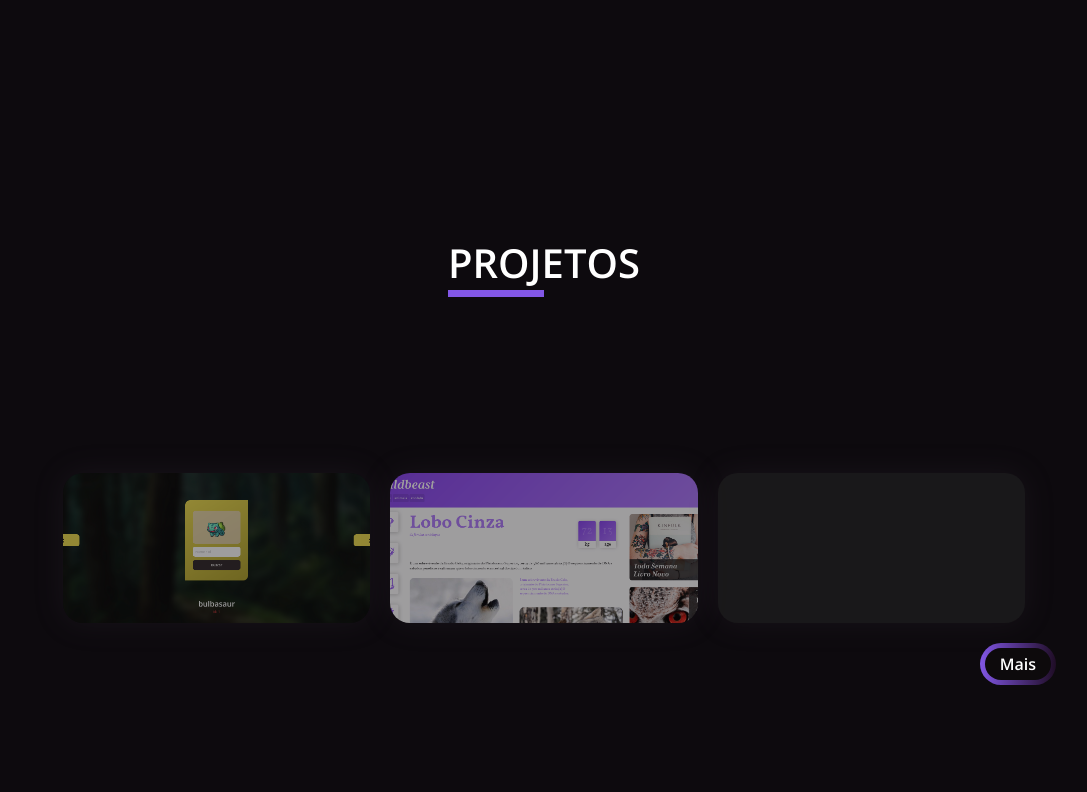
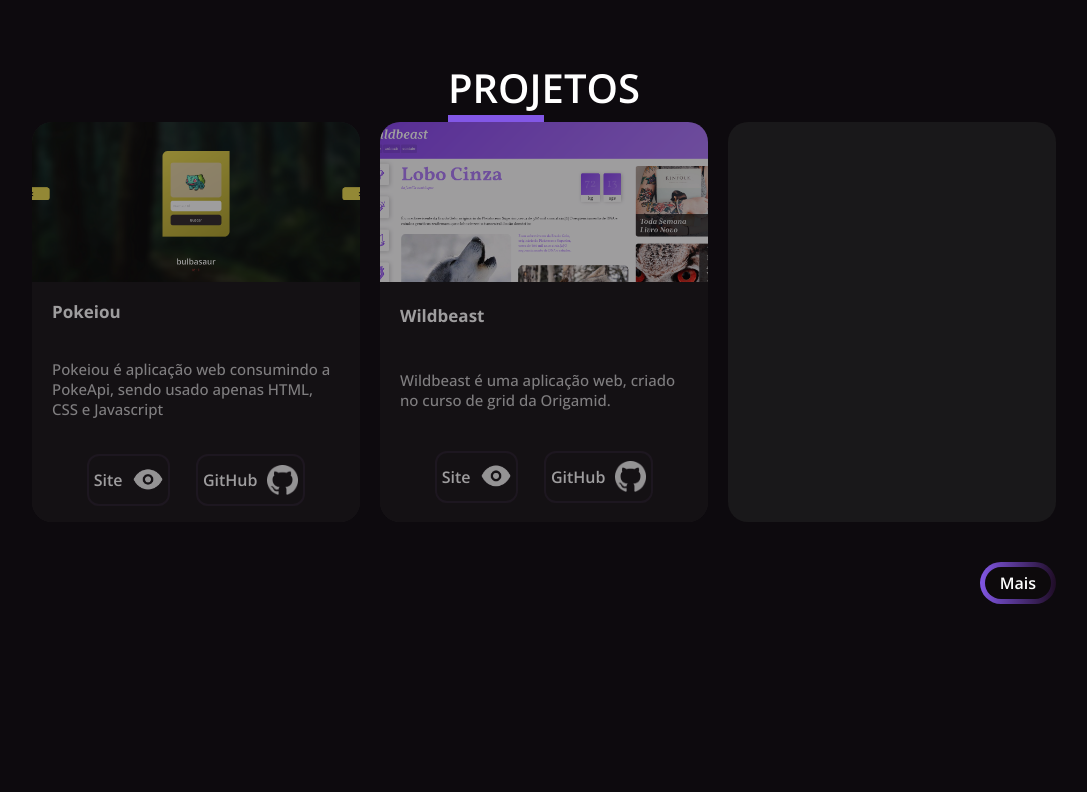
Before and after one commit to hernique33comiitei/portfolio, a plain HTML site: page index.html in a window 1280 px wide. Shown: the part 1540-2332 px from the top of the page, without its empty margins (96-1183 px from the left). Drawn offline with nearby package versions, Linux system fonts and the light colour scheme.

Commit message:
att div projects

```diff
--- a/css/index.css
+++ b/css/index.css
@@ -6,6 +6,7 @@
     padding: 0;
     margin: 0;
     box-sizing: border-box;
+    text-decoration: none;
 }
 
 :root {
@@ -151,7 +152,6 @@ body {
     background-color: var(--btnColor);
     border-radius: 50px;
     padding: 5px 15px;
-
 }
 
 /* CONFIGS PARA O TEXTO SOBRE MIM */
@@ -240,14 +240,12 @@ body {
     outline: 3px solid #8257E6;
     transform: scale(1.1);
     filter: grayscale(0);
-    /* box-shadow: 0 0 30px #39303c; */
 }
 
 /* CONFIGS PARA CONTAINER PROJETO */
 
 .container__projetos {
     grid-area: projetos;
-    height: var(--height);
     display: flex;
     flex-direction: column;
     justify-content: space-evenly;
@@ -257,6 +255,7 @@ body {
 .container__divProjetos {
     transition: all .3s ease;
     display: flex;
+    gap: 20px;
     flex-direction: column;
     justify-content: center;
     width: 80%;
@@ -267,54 +266,102 @@ body {
     border-radius: 20px;
     display: flex;
     flex-direction: column;
-    width: 30%;
-    height: 150px;
+    width: 35%;
+    height: 400px;
     background-color: var(--fundo2);
     opacity: 60%;
-    cursor: pointer;
-    box-shadow: 0 0 30px #39303c66;
+}
+
+.container__projeto:hover {
+    transform: scale(1.1);
+    opacity: 100;
+    z-index: 1;
+}
+
+/* CONFIGS PARA OS TEXTS DO AFTER */
+
+.container__projetoAfterTitle {
+    font-weight: 700;
+    font-size: clamp(10px, 1em + 2vw, 17px);
+    color: #FFFFFF;
+}
+
+.container__projetoAfterSubTitle {
+    font-weight: 500;
+    font-size: clamp(7px, 1em + 2vw, 15px);
+    color: #CCCCCC;
+    /* text-align: justify; */
 }
 
 .container__projetoAfter {
-
     display: flex;
-    align-items: center;
-    justify-content: space-between;
+    flex-direction: column;
+    justify-content: space-around;
     transition: all .3s ease;
     border-radius: 0 0 20px 20px;
     width: 100%;
-    height: 0;
+    height: 60%;
     padding: 0 20px;
-    background-color: var(--afterProjects);
+    background-color: #1a1619;
+    position: relative;
 }
 
-.container__projetoAfter p {
+.container__projetoLink {
+    width: 100%;
+    height: 40%;
+    cursor: pointer;
+    border-radius: 20px 20px 0 0;
+}
+
+.container__projetoDivLinks {
+    display: flex;
+    align-items: center;
+    justify-content: center;
+    gap: 30px;
+    width: 100%;
+    height: 20%;
+}
+
+.container__projetoDivLinks a {
+    display: flex;
+    justify-content: center;
+    align-items: center;
     color: #ffffff;
     font-weight: 600;
-    font-size: 0;
+    height: 100%;
+    /* width: 50%; */
+    transition: all .3s ease;
+    position: relative;
+    gap: 10px;
+    padding: 5px;
+    outline: 2px solid #29202c;
+    border-radius: 10px;
+    cursor: pointer;
+    z-index: 0;
 }
 
-.container__projeto a {
-    width: 100%;
+.container__projetoDivLinks a:hover
+.container__projetoAfterImageAfter {
     height: 100%;
 }
 
-.container__projeto:hover {
-    transform: scale(1.3);
-    opacity: 100%;
-    z-index: 1;
-    box-shadow: 0 0 30px #39303c;
+.container__projetoAfterImageAfter {
+    transition: all .3s ease;
+    content: ' ';
+    position: absolute;
+    bottom: 0;
+    left: 0;
+    width: 100%;
+    height: 0%;
+    background-color: #29202c;
+    z-index: -1;
+    border-radius: 10px;
 }
 
-.container__projeto:hover
-.container__projetoAfter {
-    height: 30px;
+.container__projetoAfterImage {
+    height: 80%;
 }
 
-.container__projeto:hover
-.container__projetoAfter p {
-    font-size: clamp(7px, 2vw, 10px);
-}
 
 /* COLOCAR AS IMAGES */
 
@@ -376,7 +423,7 @@ body {
     flex-direction: column;
     align-items: center;
     cursor: pointer;
-    filter: drop-shadow(0 0 30px #39303c66);
+    /* filter: drop-shadow(0 0 30px #39303c66); */
 }
 
 .container__redesComponentes a{
@@ -388,7 +435,7 @@ body {
 .container__redesComponentes:hover {
     transform: scale(.85);
     opacity: 60%;
-    filter: drop-shadow(0 0 30px #39303c);
+    /* filter: drop-shadow(0 0 30px #39303c); */
 }
 
 .container__redesComponentes img {
--- a/css/mqIndex.css
+++ b/css/mqIndex.css
@@ -5,9 +5,17 @@
         min-height: 2500px !important;
     }
 
-    :root {
+    .container__home,
+    .container__habilidades,
+    .container__projetos,
+    .container__divContatos {
+        min-height: 700px;
+    }
+
+
+    /* :root {
         --height: 100%;
-    }
+    } */
 }
 
 /* CONFIGS PARA A LARGURA */
@@ -34,6 +42,7 @@
 
 }
 
+
 @media (max-width: 600px) {
     .container__divItensContatos {
         overflow-x: scroll;
@@ -53,14 +62,51 @@
 }
 
 @media (max-width: 700px) {
+
+    /* .container__textProjetosPrincipal {
+        margin-bottom: 20px;
+    } */
+
+
+
     .container__imagemFrontEnd {
         display: none;
     }
 
-    .container__divProjetos {
+    .container__textApresentacao {
+        width: 80%;
+    }
+
+    .container__textInit {
+        display: flex;
+        flex-direction: column;
+        gap: 5px;
+    }
+
+    /* .container__divProjetos {
+        gap: 20px;
         display: grid;
         grid-template-columns: 100%;
+    } */
+
+
+}
+
+@media (max-width: 920px) {
+    body {
+        display: block;
     }
+
+    .container__projetos  {
+        gap: 40px;
+    }
+
+
+    /* .container__divProjetos {
+        gap: 20px;
+        display: grid;
+        grid-template-columns: 100%;
+    } */
 
     .container__divProjetosOn,
     .container__divProjetosNone {
@@ -78,14 +124,8 @@
     }
 
     .container__btnProjetos {
-        grid-column: span 2;
+        /* grid-column: span 2; */
         justify-self: flex-start;
-    }
-}
-
-@media (max-width: 920px) {
-    body {
-        display: block;
     }
 }
 
@@ -109,3 +149,31 @@
         border-radius: 10px;
     }
 }
+
+
+    /* CONFIGS PARA TROCAR FLEX DIRECTION DOS BTNS AFTER LINK */
+
+@media (max-width: 1000px) {
+
+    /* .container__projeto {
+        height: 400px;
+    } */
+
+    /* .container__projetoAfterSubTitle {
+        text-align: justify;
+    } */
+
+    /* .container__projetoDivLinks a {
+        flex-direction: column;
+        gap: 0;
+    }
+
+    .container__projetoAfterImage {
+        height: 40%;
+    } */
+
+    /* .container__projetoDivLinks {
+        flex-direction: column;
+        gap: 2px;
+    } */
+}
--- a/index.html
+++ b/index.html
@@ -89,24 +89,52 @@
 
                 <div class="container__divProjetosOn">
 
-                    <div class="container__projeto pokeiou">
-                        <a href="https://pokeiou.netlify.app/" target="_blank"></a>
+                    <!-- TEMPLATE PROJETO -->
+                    <div class="container__projeto">
+                        <div class="pokeiou container__projetoLink"></div>
                         <div class="container__projetoAfter">
-                            <p>POKEIOU</p>
-                            <P>MM / DD / YY</P>
+                            <p class="container__projetoAfterTitle">Pokeiou</p>
+                            <p class="container__projetoAfterSubTitle">Pokeiou é aplicação web consumindo a PokeApi, sendo usado apenas HTML, CSS e Javascript</p>
+                            <div class="container__projetoDivLinks">
+                                <a href="https://pokeiou.netlify.app/" target="_blank">
+                                    Site
+                                    <img src="icons/open-site-icon.png" class="container__projetoAfterImage" alt="Image to GitHub">
+                                    <div class="container__projetoAfterImageAfter" ></div>
+                                </a>
+                                <a href="https://github.com/hernique33comiitei/pokeiou" target="_blank">
+                                    GitHub
+                                    <img src="icons/git-hub-icon.png" class="container__projetoAfterImage" alt="Image to GitHub">
+                                    <div class="container__projetoAfterImageAfter" ></div>
+                                </a>
+                            </div>
+                        </div>
+                    </div>
+                    <!-- END TEMPLATE -->
+
+                    <div class="container__projeto">
+                        <div class="wildbeast container__projetoLink"></div>
+                        <div class="container__projetoAfter">
+                            <p class="container__projetoAfterTitle">Wildbeast</p>
+                            <p class="container__projetoAfterSubTitle">Wildbeast é uma aplicação web, criado no curso de grid da Origamid.</p>
+                            <div class="container__projetoDivLinks">
+                                <a href="https://wildbeast-css-grid.web.app/" target="_blank">
+                                    Site
+                                    <img src="icons/open-site-icon.png" class="container__projetoAfterImage" alt="Image to GitHub">
+                                    <div class="container__projetoAfterImageAfter" ></div>
+                                </a>
+                                <a href="https://github.com/hernique33comiitei/wildbeast-css-grid" target="_blank">
+                                    GitHub
+                                    <img src="icons/git-hub-icon.png" class="container__projetoAfterImage" alt="Image to GitHub">
+                                    <div class="container__projetoAfterImageAfter" ></div>
+                                </a>
+                            </div>
                         </div>
                     </div>
 
-                    <div class="container__projeto wildbeast">
-                        <a href="https://wildbeast-css-grid.web.app/" target="_blank"></a>
-                        <div class="container__projetoAfter">
-                            <p>WILDBEAST</p>
-                            <P>MM / DD / YY</P>
-                        </div>
-                    </div>
                     <div class="container__projeto">
                         <a href="#section--projetos"></a>
                     </div>
+
                 </div>
 
                 <div class="container__divProjetosNone off">
--- a/js/index.js
+++ b/js/index.js
@@ -87,14 +87,14 @@ containerBtnProjetos.addEventListener('click', () => {
     if (contForBtnMais == 1) {
         containerDivProjetosNone.classList.remove('off')
         containerBtnProjetosText.textContent = 'Menos'
-        containerDivProjeto.style.gridTemplateColumns = '50% 50%'
-        containerDivProjeto.style.gap = '20px'
-        containerBtnProjetos.style.marginTop = '0'
+        // containerDivProjeto.style.gridTemplateColumns = '50% 50%'
+        // containerDivProjeto.style.gap = '20px'
+        // containerBtnProjetos.style.marginTop = '0'
     } else {
         containerDivProjetosNone.classList.add('off')
         containerBtnProjetosText.textContent = 'Mais'
-        containerDivProjeto.style.gridTemplateColumns = '100%'
-        containerDivProjeto.style.gap = '0'
-        containerBtnProjetos.style.marginTop = '20px'
+        // containerDivProjeto.style.gridTemplateColumns = '100%'
+        // containerDivProjeto.style.gap = '0'
+        // containerBtnProjetos.style.marginTop = '20px'
     }
 })
```
Also changed, not shown: icons/open-site-icon.png (added).
